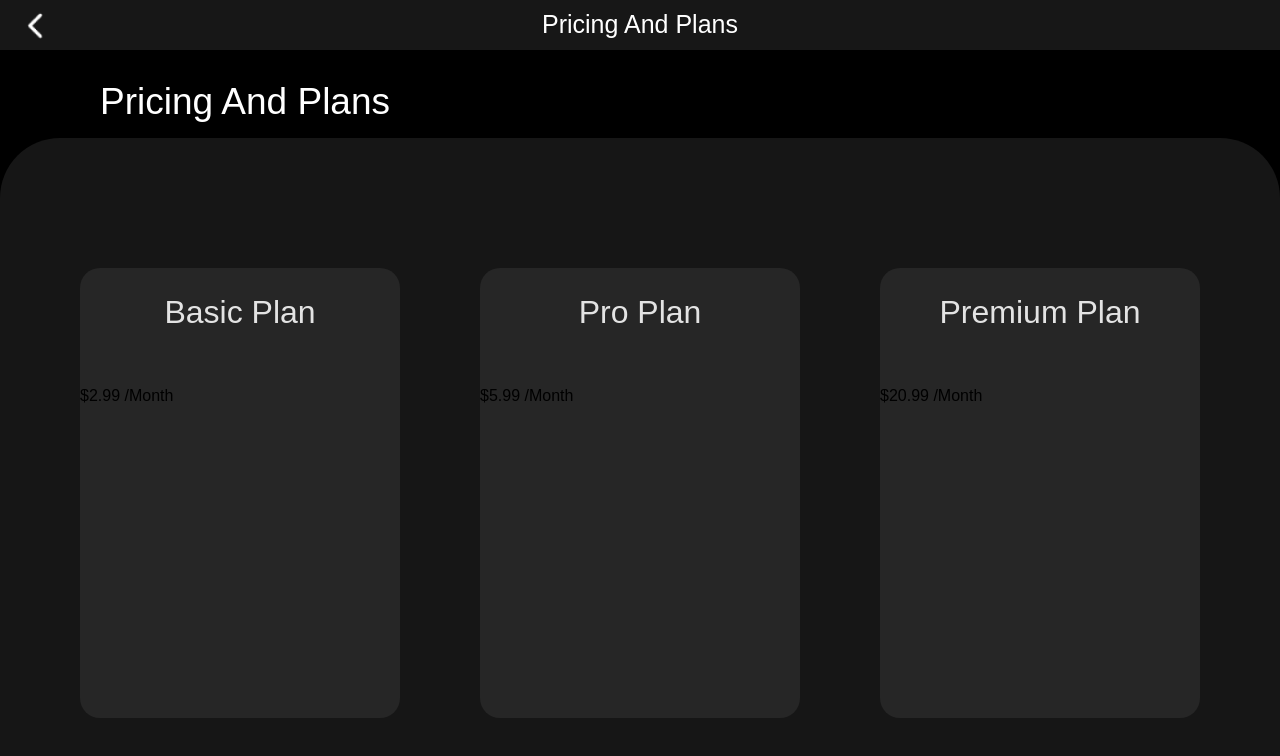
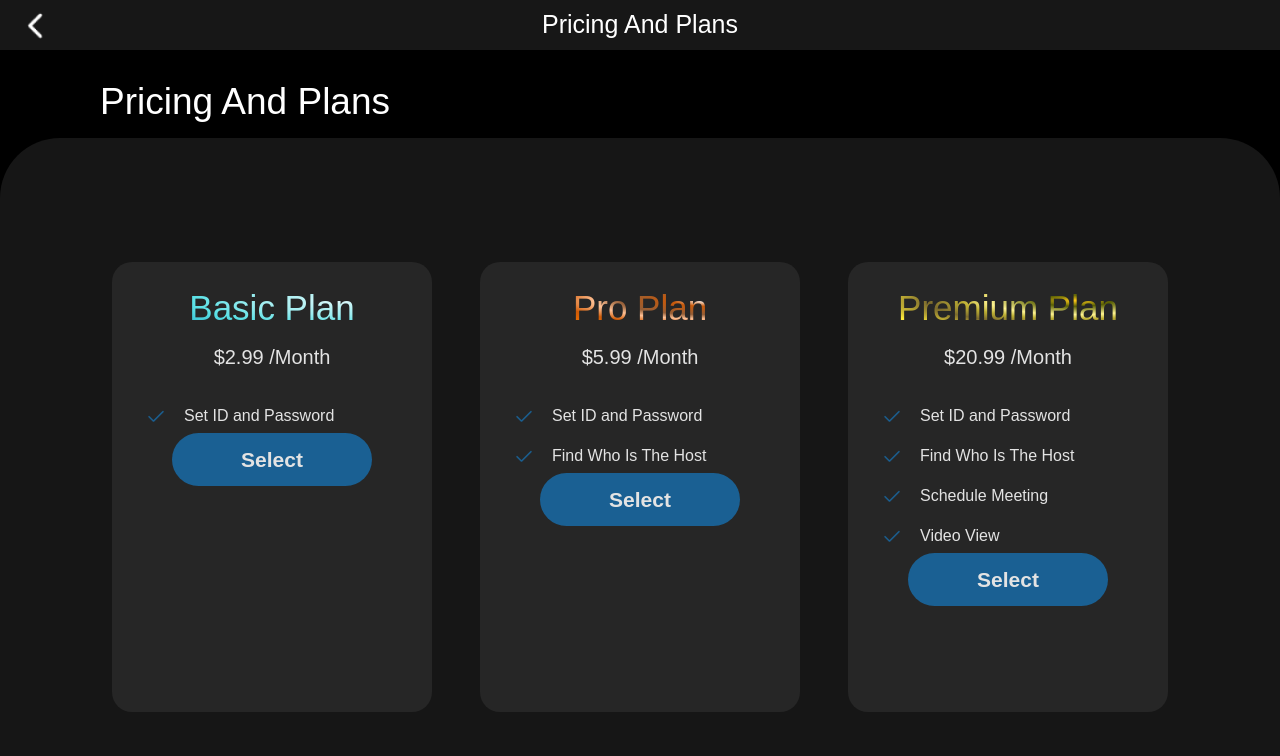
Before and after one commit to Febin-Joseph/zoomify, a React (Create React App) app in the folder client/: page /plans in a window 1280 px wide. Shown: the top 756 px of the page. Built offline with nearby package versions, Linux system fonts and the light colour scheme; no server answers.

Commit message:
completed plpans and pricing page

```diff
--- a/client/src/components/common/card/PlansCard.jsx
+++ b/client/src/components/common/card/PlansCard.jsx
@@ -1,16 +1,38 @@
 import React from 'react'
 import MainBtn from '../button/MainBtn'
+import { tickMark } from '../../../constants/icons'
 
 const PlansCard = ({ ...props }) => {
   return (
     <div className='bg-[#262626] w-[320px] h-[450px] rounded-[20px]'>
-      <p className='text-[#E3E3E3] text-[2.5vw] text-center font-medium mt-5 mb-12'>
-        {props.heading}
-      </p>
-      <p>{props.price}</p>
-      <p>{props.features}</p>
-      <div>
-        {/* <MainBtn /> */}
+      <div className='text-[#E3E3E3] text-center mt-5'>
+        <p className={`font-medium text-[35px]  font-poppins ${props.color}`}>
+          {props.heading}
+        </p>
+        <p className='text-[20px] mt-2'>{props.price}</p>
+        <ul className='mt-8'>
+          {props.features.map((feature, index) => (
+            <li key={index} className="flex items-center mt-4 space-x-4">
+              <span>
+                <img
+                  src={tickMark}
+                  alt="tickMark"
+                  className='ml-8'
+                />
+              </span>
+              <span>{feature}</span>
+            </li>
+          ))}
+        </ul>
+      </div>
+      <div className=''>
+        <MainBtn
+          value={'Select'}
+          height={53}
+          width={''}
+          onClick={''}
+          maxWidth={''}
+          type />
       </div>
     </div>
   )
--- a/client/src/constants/icons.js
+++ b/client/src/constants/icons.js
@@ -14,6 +14,7 @@ import round from "../assets/icons/round.png";
 import zoomifyLogo from "../assets/icons/zoomifyLogo.png";
 import closeBtn from "../assets/icons/closeBtn.png";
 import send from "../assets/icons/send.png"
+import tickMark from "../assets/icons/tickMark.png"
 
 //IMAGES
 import profile from "../assets/images/profile.png"
@@ -34,5 +35,6 @@ export {
     zoomifyLogo,
     profile,
     closeBtn,
-    send
+    send,
+    tickMark
 }
--- a/client/src/index.css
+++ b/client/src/index.css
@@ -43,3 +43,51 @@ body {
   background: linear-gradient(#642bff, #ff22e6);
   border-radius: 10px;
 }
+
+.text-gradient-basic {
+  background: radial-gradient(
+    64.18% 64.18% at 71.16% 35.69%,
+    #def9fa 0.89%,
+    #bef3f5 17.23%,
+    #9dedf0 42.04%,
+    #7de7eb 55.12%,
+    #5ce1e6 71.54%,
+    #33bbcf 100%
+  );
+  -webkit-background-clip: text;
+  -webkit-text-fill-color: transparent;
+  background-clip: text;
+  text-fill-color: transparent;
+}
+
+.text-gradient-pro {
+  background: radial-gradient(
+    64.18% 64.18% at 71.16% 35.69%,
+    #ffff 0.89%,
+    #c95909  17.23%,
+    #945E37  42.04%,
+    #FFC195  55.12%,
+    #cf5a06 71.54%,
+    #FC7900 100%
+  );
+  -webkit-background-clip: text;
+  -webkit-text-fill-color: transparent;
+  background-clip: text;
+  text-fill-color: transparent;
+}
+
+.text-gradient-premium {
+  background: radial-gradient(
+    64.18% 64.18% at 71.16% 35.69%,
+    #F9C718 0.89%,
+    #595f04 17.23%,
+    #FFF492 42.04%,
+    #BDAF33 55.12%,
+    #7B6A2D 71.54%,
+    #FFEB3A 100%
+  );
+  -webkit-background-clip: text;
+  -webkit-text-fill-color: transparent;
+  background-clip: text;
+  text-fill-color: transparent;
+}
--- a/client/src/pages/pricing-plans/PricingPlans.jsx
+++ b/client/src/pages/pricing-plans/PricingPlans.jsx
@@ -13,21 +13,24 @@ const PricingPlans = () => {
             <div className='flex items-center justify-center w-[100%] flex-grow
              mt-2 rounded-t-[60px] lg:bg-[#161616] pt-7'>
                 <div className='flex flex-col space-y-10 pb-10 pt-5 lg:space-y-0 lg:flex-row
-                 lg:space-x-20 lg:pb-0'>
+                 lg:space-x-12 lg:pb-3'>
                     <PlansCard
                         heading={'Basic Plan'}
                         price={'$2.99 /Month'}
-                        features={''}
+                        color={'text-gradient-basic'}
+                        features={['Set ID and Password']}
                     />
                     <PlansCard
                         heading={'Pro Plan'}
                         price={'$5.99 /Month'}
-                        features={''}
+                        color={'text-gradient-pro'}
+                        features={['Set ID and Password', 'Find Who Is The Host']}
                     />
                     <PlansCard
                         heading={'Premium  Plan'}
                         price={'$20.99 /Month'}
-                        features={''}
+                        color={'text-gradient-premium'}
+                        features={['Set ID and Password', 'Find Who Is The Host', 'Schedule Meeting', 'Video View']}
                     />
                 </div>
             </div>
```
Also changed, not shown: client/src/assets/icons/tickMark.png (added).
